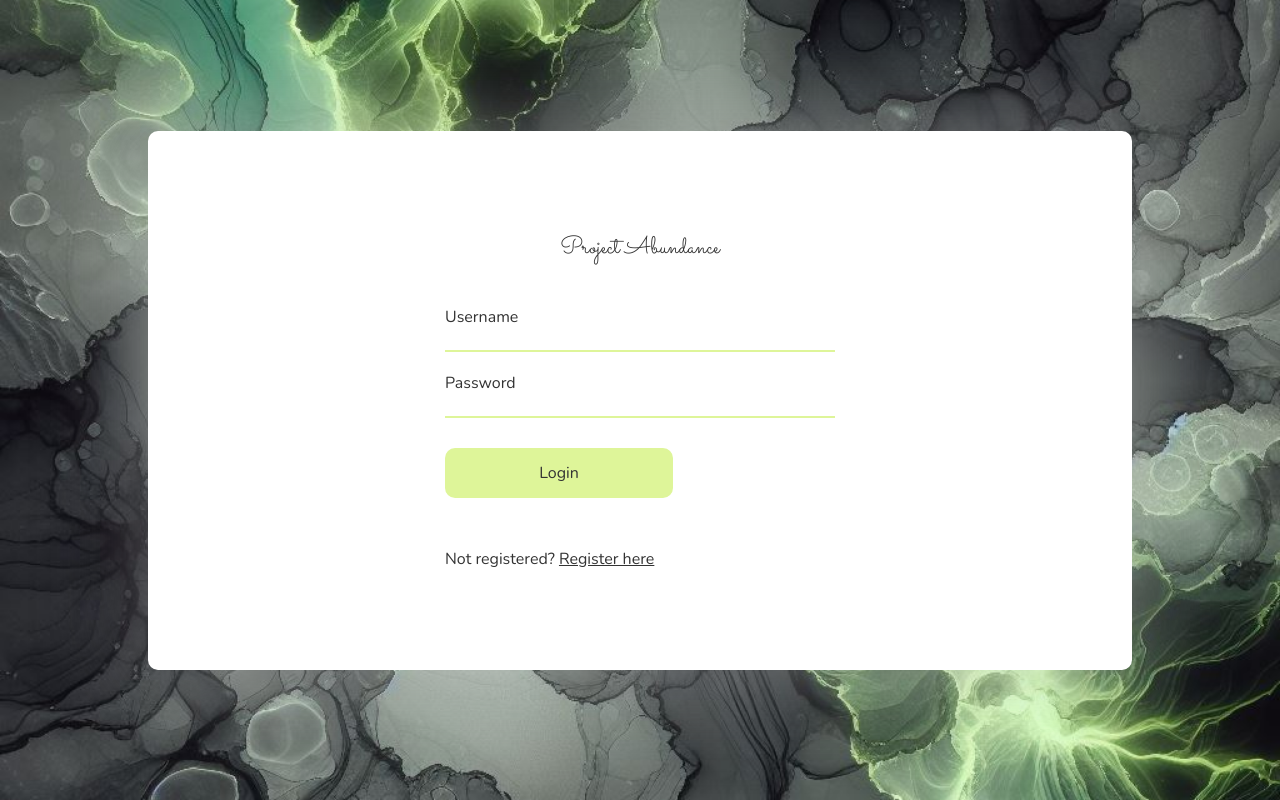
After one commit to nic-dgl409-wi24/dgl-409-capstone-project-pmenezes3094, a PHP site: page /front-end/pages/login-form.html in a window 1280 px wide. The commit adds this page. Run offline with PHP 8.4, Linux system fonts and the light colour scheme.

Commit message:
create pre-login pages

```diff
--- /dev/null
+++ b/front-end/pages/login-form.html
@@ -0,0 +1,40 @@
+<!DOCTYPE html>
+<html lang="en">
+
+<head>
+    <meta charset="UTF-8">
+    <meta name="viewport" content="width=device-width, initial-scale=1.0">
+    <title>login</title>
+
+    <link rel="stylesheet" href="../styles/style.css">
+</head>
+
+<body>
+    <main class="pre-login-display-card">
+        <div class="container">
+            <div class="card-display">
+                <div class="content-card-display">
+                    <div class="pre-login-logo">
+                        <h1>Project Abundance</h1>
+                    </div>
+                    <form action="#" method="post">
+                        <div class="formfield-group">
+                            <label for="username">Username</label>
+                            <input type="text" id="username" name="username" class="formfield" required>
+                        </div>
+                        <div class="formfield-group">
+                            <label for="password">Password</label>
+                            <input type="password" id="password" name="password" class="formfield" required>
+                        </div>
+                        <button type="submit" class="button-primary">Login</button>
+                    </form>
+                    <p>Not registered? <a href="register.html">Register here</a></p>
+                </div>
+            </div>
+        </div>
+    </main>
+
+    <script src="../scripts/script.js"></script>
+</body>
+
+</html>
--- /dev/null
+++ b/front-end/styles/components/_display-card.scss
@@ -0,0 +1,18 @@
+@mixin form-pages{
+    background-image: url(../assets/images/background.jpg);
+    @include background-image;
+    display: flex;
+    align-items: center;
+}
+
+@mixin card-display{
+    @include card;
+    display: flex;
+    justify-content: center;
+    align-items: center;
+}
+
+@mixin content-card-display{
+    max-width: 390px;
+    padding: $spacing-xxl 0;
+}
--- /dev/null
+++ b/front-end/styles/components/_forms.scss
@@ -0,0 +1,3 @@
+.formfield-group {
+    padding: $spacing-s 0;
+}
--- a/front-end/styles/pages/_dashboard-first-time.scss
+++ b/front-end/styles/pages/_dashboard-first-time.scss
@@ -1,20 +1,13 @@
-.first-time {
+.first-time-display-card {
     height: calc(100vh - $size-header);
-    background-image: url(../assets/images/background.jpg);
-    @include background-image;
-    display: flex;
-    align-items: center;
+    @include form-pages;
 
-    .card-first-time {
-        @include card;
-        display: flex;
-        justify-content: center;
-        align-items: center;
+    .card-display {
+        @include card-display;
 
-        .content-first-time {
-            max-width: 390px;
+        .content-card-display {
+            @include content-card-display;
             text-align: center;
-            padding: $spacing-xxl 0;
 
             h2 {
                 font-family: $font-family-tertiary;
--- /dev/null
+++ b/front-end/styles/pages/_pre-login-pages.scss
@@ -0,0 +1,25 @@
+.pre-login-display-card {
+    height: 100vh;
+    @include form-pages;
+
+    .card-display {
+        @include card-display;
+
+        .content-card-display {
+            @include content-card-display;
+
+            .pre-login-logo {
+                padding-bottom: $spacing-m;
+                text-align: center;
+            }
+
+            button {
+                margin-top: $spacing-r;
+            }
+
+            p {
+                margin-top: $spacing-l;
+            }
+        }
+    }
+}
--- a/front-end/styles/style.css
+++ b/front-end/styles/style.css
@@ -230,6 +230,10 @@ header .nav-bar nav {
   display: block;
 }
 
+.formfield-group {
+  padding: 10px 0;
+}
+
 main .greeting {
   text-align: center;
   padding: 30px 0 30px 0;
@@ -249,7 +253,7 @@ main .greeting {
   }
 }
 
-.first-time {
+.first-time-display-card {
   height: calc(100vh - 80px);
   background-image: url(../assets/images/background.jpg);
   background-size: cover;
@@ -258,7 +262,7 @@ main .greeting {
   display: flex;
   align-items: center;
 }
-.first-time .card-first-time {
+.first-time-display-card .card-display {
   width: 100%;
   background-color: #ffffff;
   box-shadow: 0px 4px 100px rgba(201, 201, 201, 0.5);
@@ -267,12 +271,45 @@ main .greeting {
   justify-content: center;
   align-items: center;
 }
-.first-time .card-first-time .content-first-time {
+.first-time-display-card .card-display .content-card-display {
   max-width: 390px;
+  padding: 100px 0;
   text-align: center;
+}
+.first-time-display-card .card-display .content-card-display h2 {
+  font-family: "Sacramento", cursive;
+  font-size: 56px;
+}
+
+.pre-login-display-card {
+  height: 100vh;
+  background-image: url(../assets/images/background.jpg);
+  background-size: cover;
+  background-position: center;
+  background-repeat: no-repeat;
+  display: flex;
+  align-items: center;
+}
+.pre-login-display-card .card-display {
+  width: 100%;
+  background-color: #ffffff;
+  box-shadow: 0px 4px 100px rgba(201, 201, 201, 0.5);
+  border-radius: 10px;
+  display: flex;
+  justify-content: center;
+  align-items: center;
+}
+.pre-login-display-card .card-display .content-card-display {
+  max-width: 390px;
   padding: 100px 0;
 }
-.first-time .card-first-time .content-first-time h2 {
-  font-family: "Sacramento", cursive;
-  font-size: 56px;
+.pre-login-display-card .card-display .content-card-display .pre-login-logo {
+  padding-bottom: 30px;
+  text-align: center;
+}
+.pre-login-display-card .card-display .content-card-display button {
+  margin-top: 20px;
+}
+.pre-login-display-card .card-display .content-card-display p {
+  margin-top: 50px;
 }/*# sourceMappingURL=style.css.map */
--- a/front-end/styles/style.scss
+++ b/front-end/styles/style.scss
@@ -10,6 +10,9 @@
 @import 'components/cards';
 @import 'components/buttons';
 @import 'components/slide-bar';
+@import 'components/forms';
+@import 'components/display-card';
 //Pages
 @import 'pages/dashboard';
 @import 'pages/dashboard-first-time';
+@import 'pages/pre-login-pages';
```
Also changed, not shown: front-end/pages/dashboard-first-time.html (+3 -16 lines), front-end/pages/dashboard.html (+0 -13 lines), front-end/pages/password-reset.html (added, +49 -0 lines), front-end/pages/register-form.html (added, +57 -0 lines), front-end/pages/slide-bar.html (+5 -5 lines), front-end/index.html (deleted), index.html (added), 1 other file.
